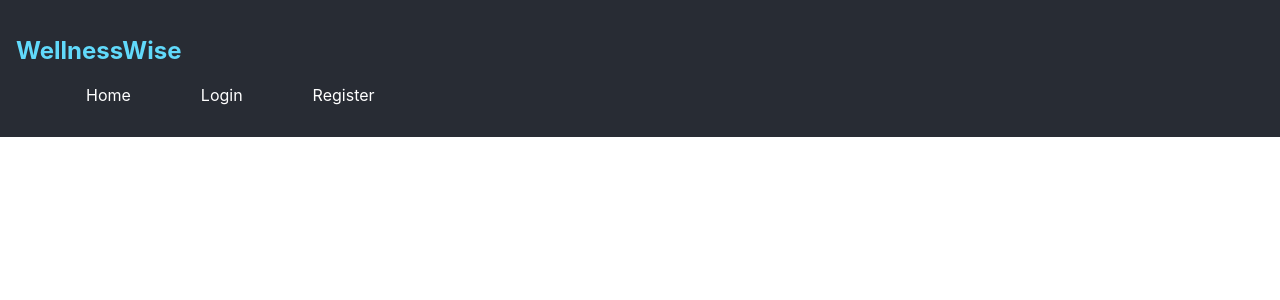
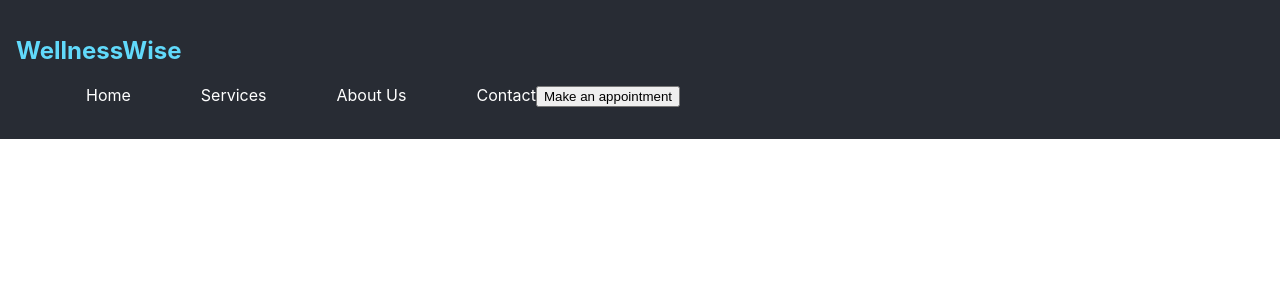
Before and after one commit to Mehar-Aziz/WellnessWise, a React (Create React App) app in the folder wellnesswise-frontend/: page / in a window 1280 px wide. Shown: the top 300 px of the page. Built offline with nearby package versions, Linux system fonts and the light colour scheme.

Commit message:
Update Navbar JS

```diff
--- a/wellnesswise-frontend/src/components/Navbar.js
+++ b/wellnesswise-frontend/src/components/Navbar.js
@@ -7,8 +7,10 @@ function Navbar() {
             <h1>WellnessWise</h1>
             <ul>
                 <li><a href="/">Home</a></li>
-                <li><a href="/login">Login</a></li>
-                <li><a href="/register">Register</a></li>
+                <li><a href="/services">Services</a></li>
+                <li><a href="/about">About Us</a></li>
+                <li><a href="/contact">Contact</a></li>
+                <button>Make an appointment</button>
             </ul>
         </nav>
     );
```
